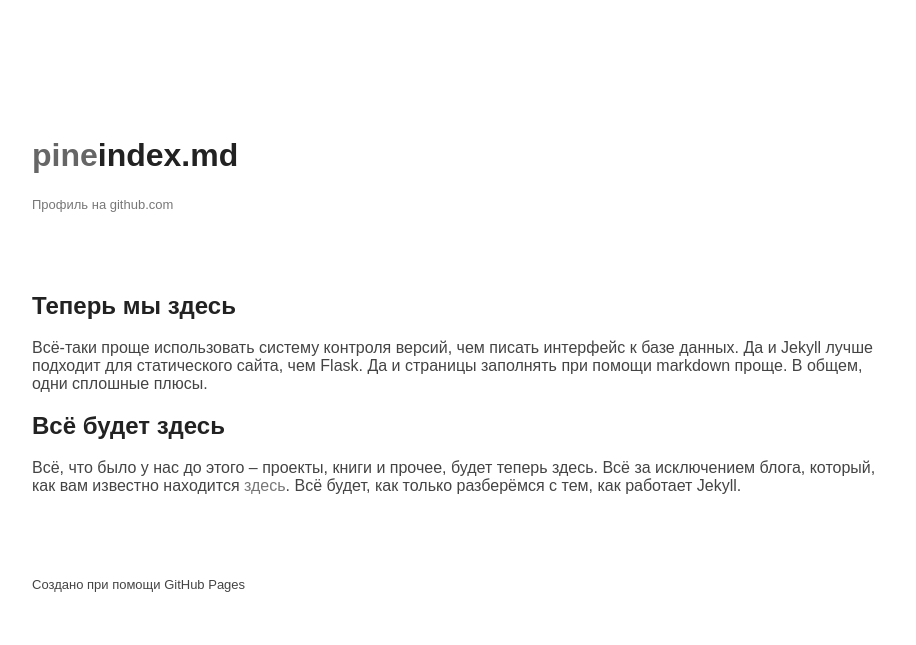
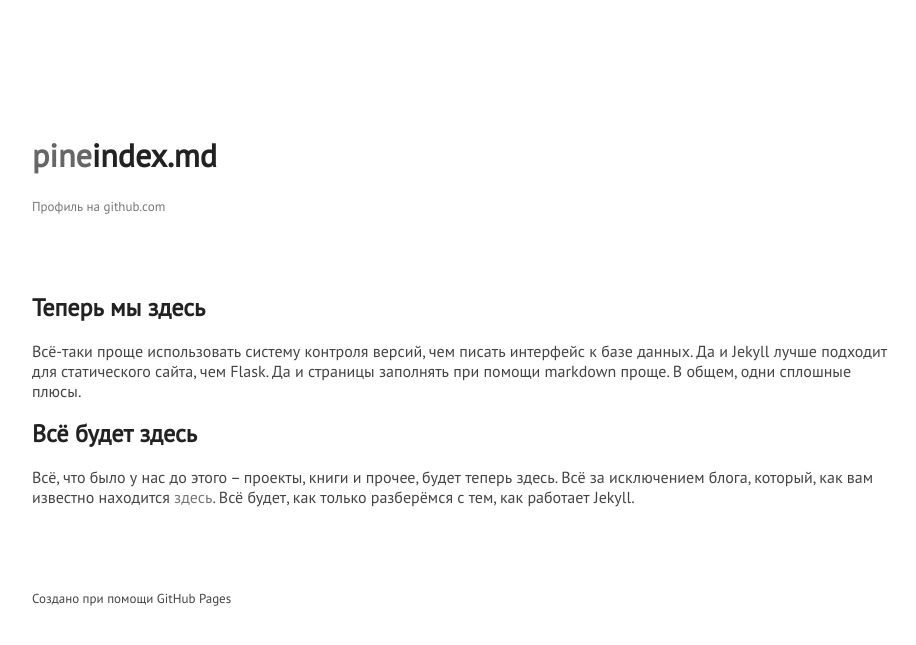
Before and after one commit to gitter-badger/pinecrew.github.com, a Jekyll site: the page built from index.md, in a window 1280 px wide. Shown: the top 645 px of the page, without its empty margins (178-1094 px from the left). Built offline with Jekyll 4.4.1, drawn with Linux system fonts in a browser that asks for light colours.

Commit message:
исправил ошибку в @import

```diff
--- a/styles/styles.css
+++ b/styles/styles.css
@@ -1,4 +1,4 @@
-@import url(http: //fonts.googleapis.com/css?family=PT+Sans: 400,400italic&subset=latin,cyrillic);
+@import url(http://fonts.googleapis.com/css?family=PT+Sans:400,400italic&subset=latin,cyrillic);
 
 body {
     padding: 50px;
@@ -26,11 +26,11 @@ a {
     display: inline-block;
     color: #777;
     text-decoration: none;
-    transition: background .3s;
+    transition: background .7s;
 }
 
 a:hover {
-    background: #d9d9d9;
+    background: #eee;
 }
 
 a small {
```
